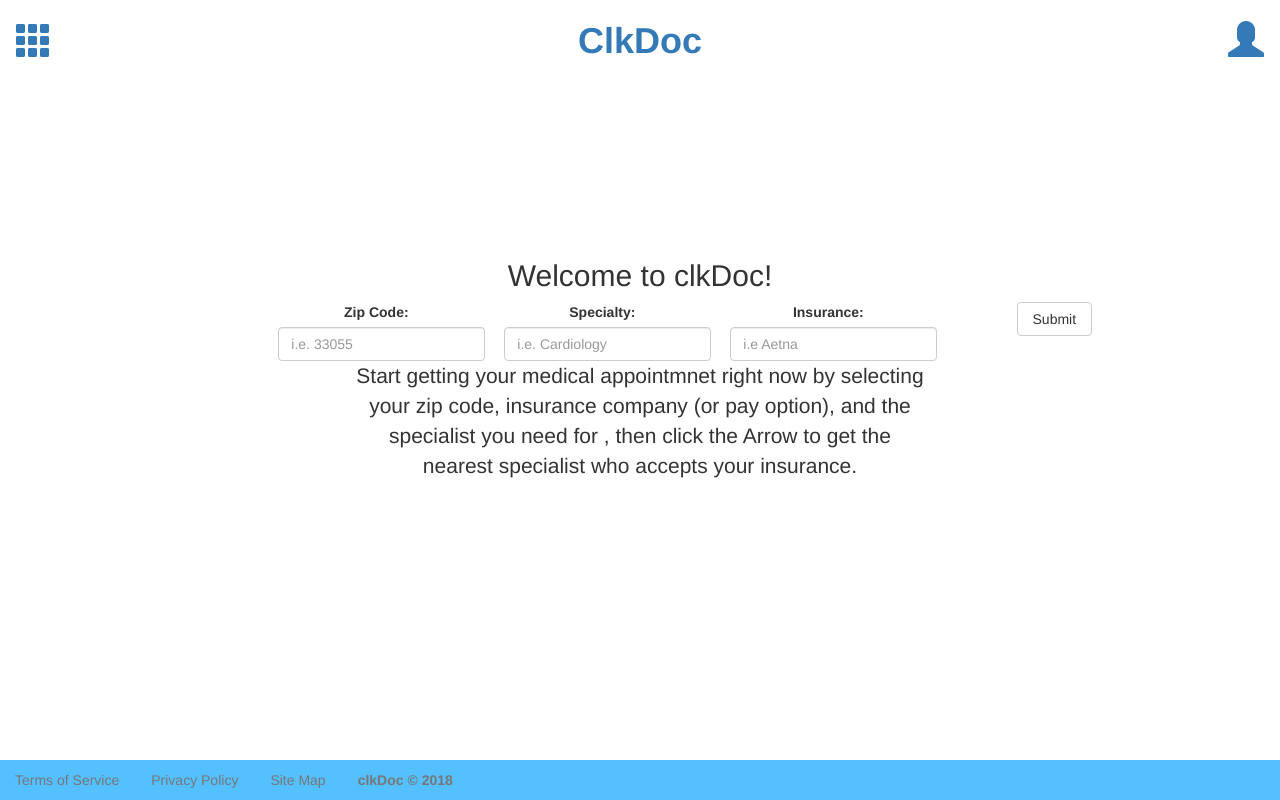
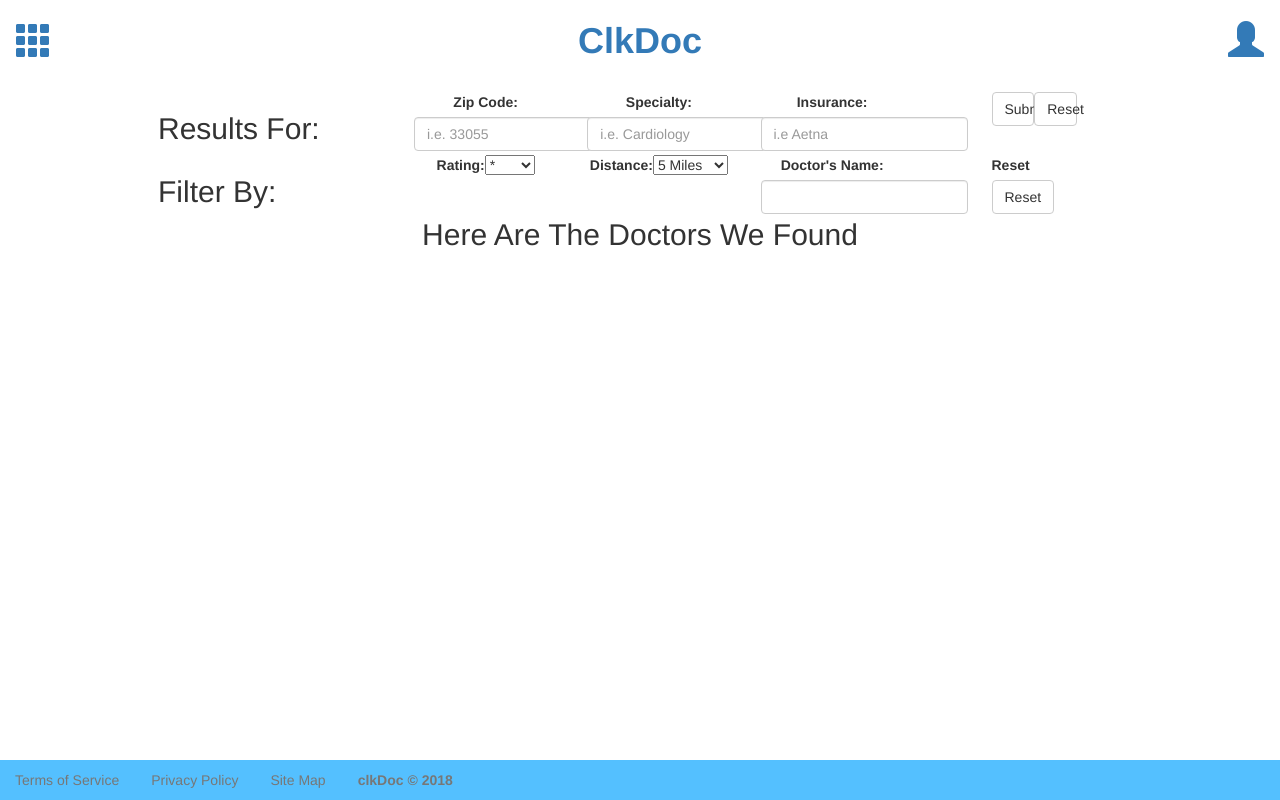
Before and after one commit to 3CLICK/clkdoc, a React (Create React App) app in the folder client/: page / in a window 1280 px wide. Built offline with nearby package versions, Linux system fonts and the light colour scheme.

Commit message:
State is being recorded, need to "raise it's structure"

```diff
--- a/client/src/App.js
+++ b/client/src/App.js
@@ -4,6 +4,6 @@ import DocResults from "./pages/DocResults/DocResults.js";
 import DocAvailability from "./pages/DocAvailability/DocAvailability.js";
 
 
-const App = () => ( <MainPage /> );
+const App = () => ( <DocResults /> );
 
 export default App;
--- a/client/src/components/MainSearch/MainSearch.js
+++ b/client/src/components/MainSearch/MainSearch.js
@@ -12,25 +12,18 @@ class MainSearch extends Component {
   };
 
   handleInputChange = event => {
-    // Getting the value and name of the input which triggered the change
-    const { name, Value } = event.target;
 
     //Updating the input's state
     this.setState({
-      [name]: Value
+      [event.target.name]: event.target.value
     });
   };
 
   handleFormSubmit = event => {
     //Preventing the defautl behavior of the form submit (which is to refresh the page)
     event.preventDefault();
+    console.log(this.state);
 
-    // ALert teh user their zipcode, specialty, and insurance, clearing the inputs
-    this.setState({
-      zipCode: this.state.zipCode,
-      specialty: this.state.specialty,
-      insurance: this.state.insurance,
-    });
     //I NEED A FUNCTION TO LOAD THE NEXT PAGE, USING THE SAME INFORMATION WE JUST PASSED INTO THE STATE
 
   };
@@ -53,7 +46,7 @@ class MainSearch extends Component {
                   <input
                     Value={this.state.zipCode}
                     name="zipCode"
-                    onChange={this.state.handleInputChange}
+                    onChange={this.handleInputChange}
                     type="text"
                     placeholder="i.e. 33055"
                     className="form-control">
@@ -65,7 +58,7 @@ class MainSearch extends Component {
                   <input
                    Value={this.state.specialty}
                    name="specialty"
-                   onChange={this.state.handleInputChange}
+                   onChange={this.handleInputChange}
                    type="text"
                    placeholder="i.e. Cardiology"
                    className="form-control">
@@ -77,7 +70,7 @@ class MainSearch extends Component {
                   <input
                     Value={this.state.insurance}
                     name="insurance"
-                    onChange={this.state.handleInputChange}
+                    onChange={(e) => this.handleInputChange(e)}
                     type="text"
                     placeholder="i.e Aetna"
                     className="form-control">
--- a/client/src/components/Results/Results.js
+++ b/client/src/components/Results/Results.js
@@ -12,37 +12,55 @@ class Results extends Component {
               <h2>Results For:</h2>
             </div>
 
-            <div class="row">
-              <form class="form-inline text-center" action="/action_page.php">
+            <div class="col-xs-9">
+              <form className="form form-inline text-center">
 
-                <div class="form-group col-xs-2">
-                  <label htmlFor="zip">Zip Code:</label>
-                  <input type="zip" class="form-control" id="zip" />
+                <div className="form-group col-xs-3">
+                  <label>Zip Code:</label>
+                  <input
+
+                    type="text"
+                    placeholder="i.e. 33055"
+                    className="form-control">
+                  </input>
                 </div>
 
-                <div class="form-group col-xs-2">
-                  <label htmlFor="specialty">Specialty:</label>
-                  <input type="specialty" class="form-control" id="specialty" />
+                <div className="form-group col-xs-3">
+                  <label>Specialty:</label>
+                  <input
+
+                   type="text"
+                   placeholder="i.e. Cardiology"
+                   className="form-control">
+                   </input>
                 </div>
 
-                <div class="form-group col-xs-2">
-                  <label htmlFor="insurance">Insurance:</label>
-                  <input type="insurance" class="form-control" id="insurance" />
+                <div className="form-group col-xs-3">
+                  <label>Insurance:</label>
+                  <input
+
+                    type="text"
+                    placeholder="i.e Aetna"
+                    className="form-control">
+                    </input>
                 </div>
 
-                <div class="form-group col-xs-1">
-                  <label htmlFor="reset">Reset</label>
-                  <button type="reset" class="btn btn-default">Reset</button>
+                <div className="form-group col-xs-2 col-xs-offset-1">
+                  <button onClick={this.handleFormSubmit} className="btn btn-default col-xs-6 form-group">Submit</button>
+                  <button onClick="" className="btn btn-default col-xs-6 form-group">Reset</button>
                 </div>
               </form>
 
             </div>
           </div>
 
-          <div class="row">
+          <div class="row col-xs-12">
+
+
             <div class="col-xs-3" id="filterLabel">
               <h2>Filter By:</h2>
             </div>
+
             <div class="col-xs-9">
               <form class="form-inline text-center" action="/action_page.php">
                 <div class="form-group col-xs-3">
@@ -80,7 +98,7 @@ class Results extends Component {
             <div class="container text-center">
               <h2>Here Are The Doctors We Found</h2>
             </div>
-            <div id="myCarousel" class="carousel slide" data-ride="carousel" data-interval="false">
+{/*            <div id="myCarousel" class="carousel slide" data-ride="carousel" data-interval="false">
               <ol class="carousel-indicators">
                 <li data-target="#myCarousel" data-slide-to={0} class="active" />
                 <li data-target="#myCarousel" data-slide-to={1} />
@@ -102,7 +120,7 @@ class Results extends Component {
                 <span class="glyphicon glyphicon-chevron-right" />
                 <span class="sr-only">Next</span>
               </a>
-            </div>
+            </div>*/}
           </div>
         </div>
         );
```
